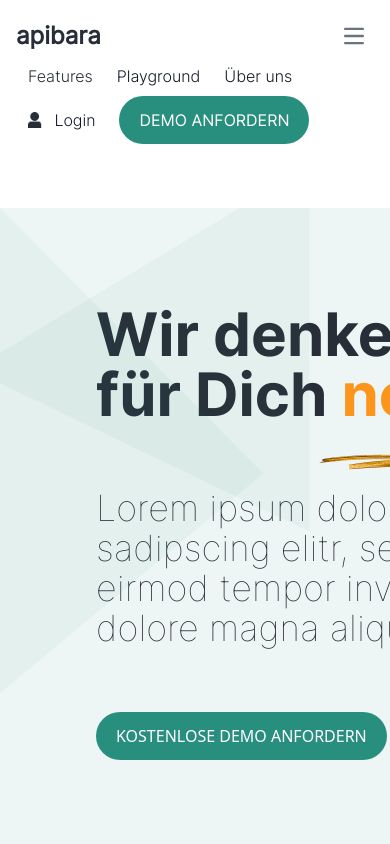
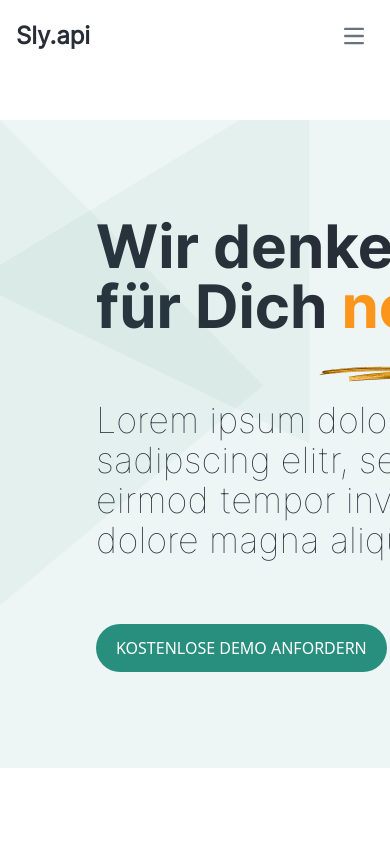
Before and after one commit to CivanErbay/kpbara, a Nuxt app: page / in a window 390 px wide. Shown: the top 844 px of the page. Built offline with nearby package versions, Linux system fonts and the light colour scheme.

Commit message:
mobile navbar

```diff
--- a/components/Navbar.vue
+++ b/components/Navbar.vue
@@ -1,7 +1,7 @@
 <template>
   <nav class="">
     <div
-      class="max-w-screen-xl flex flex-wrap items-center justify-between mx-auto p-4 font-inter"
+      class="max-w-screen-xl flex flex-wrap items-center justify-between mx-auto p-4 font-inter relative"
     >
       <a class="flex items-center space-x-3 rtl:space-x-reverse">
         <!-- <img
@@ -9,9 +9,8 @@
           class="h-8"
           alt="Flowbite Logo"
         /> -->
-        <span
-          class="self-center text-2xl font-semibold whitespace-nowrap "
-          >apibara</span
+        <span class="self-center text-2xl font-semibold whitespace-nowrap"
+          >Sly.api</span
         >
       </a>
       <button
@@ -20,6 +19,7 @@
         class="inline-flex items-center p-2 w-10 h-10 justify-center text-sm text-gray-500 rounded-lg md:hidden hover:bg-gray-100 focus:outline-none focus:ring-2 focus:ring-gray-200 dark:text-gray-400 dark:hover:bg-gray-700 dark:focus:ring-gray-600"
         aria-controls="navbar-default"
         aria-expanded="false"
+        @click="toggleMenu"
       >
         <span class="sr-only">Open main menu</span>
         <svg
@@ -38,26 +38,29 @@
           />
         </svg>
       </button>
-      <div class="flex font-interlight">
+      <div
+        class="bg-gray-200/90 absolute z-50 md:translate-y-0 p-8 md:p-0 top-full md:top-auto inset-x-0 h-screen md:h-auto flex-col md:bg-transparent md:flex md:flex-row font-interlight items-center justify-center md:justify-end transition-all"
+        :class="{
+          'translate-y-full': !isMenuOpen,
+          'translate-y-0': isMenuOpen,
+        }"
+      >
         <a
           href="#"
           class="block py-2 px-3 rounded md:bg-transparent"
           aria-current="page"
           >Features</a
         >
+        <a href="#" class="block py-2 px-3 text-gray-900 md:border-0"
+          >Playground</a
+        >
+        <a href="#" class="block py-2 px-3 text-gray-900 md:border-0"
+          >Über uns</a
+        >
+        <div class="flex flex-col md:flex-row">
           <a
             href="#"
-          class="block py-2 px-3 text-gray-900   md:border-0"
-          >Playground</a
-        >
-        <a href="#" class="block py-2 px-3 text-gray-900  md:border-0"
-          >Über uns</a
-        >
-      </div>
-      <div class="flex">
-        <a
-          href="#"
-          class="flex items-center py-3 px-3 text-gray-900  md:border-0 font-interlight mr-3"
+            class="flex items-center py-3 px-3 text-gray-900 md:border-0 font-interlight mr-3"
             ><img
               src="../assets/images/login.png"
               class="h-4 mr-3"
@@ -66,12 +69,22 @@
           >
           <a
             href="#"
-          class="block bg-[#288E7E] py-3 text-white px-5 rounded-3xl md:border-0 "
+            class="block bg-[#288E7E] py-3 text-white w-fit px-5 rounded-3xl md:border-0"
             >DEMO ANFORDERN</a
           >
+        </div>
       </div>
     </div>
   </nav>
 </template>
 
-<script setup></script>
+<script setup>
+import { ref } from 'vue';
+
+const isMenuOpen = ref(false);
+
+const toggleMenu = () => {
+  isMenuOpen.value = !isMenuOpen.value;
+  console.log(isMenuOpen.value);
+};
+</script>
```
Lines whose indentation alone changed are shown as unchanged.
